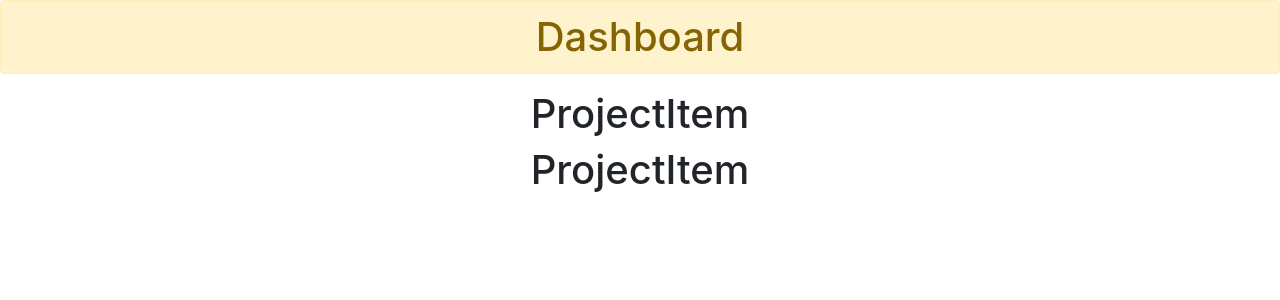
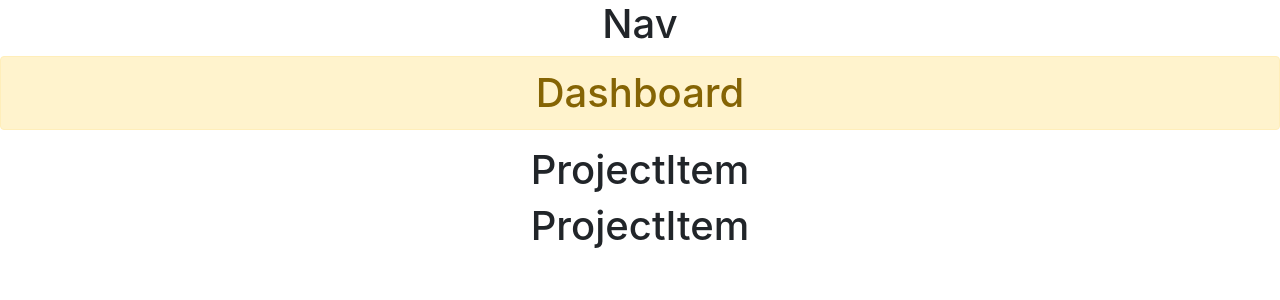
Before and after one commit to joeyskuo/project-board-frontend, a React (Create React App) app: page / in a window 1280 px wide. Shown: the top 300 px of the page. Built offline with nearby package versions, Linux system fonts and the light colour scheme.

Commit message:
added Header component to Dashboard

```diff
--- a/src/App.js
+++ b/src/App.js
@@ -2,10 +2,12 @@ import React from 'react';
 import logo from './logo.svg';
 import './App.css';
 import Dashboard from './components/Dashboard';
+import Header from './components/Layout/Header';
 
 function App() {
   return (
     <div className="App">
+      <Header/>
       <Dashboard />
     </div>
   );
```
